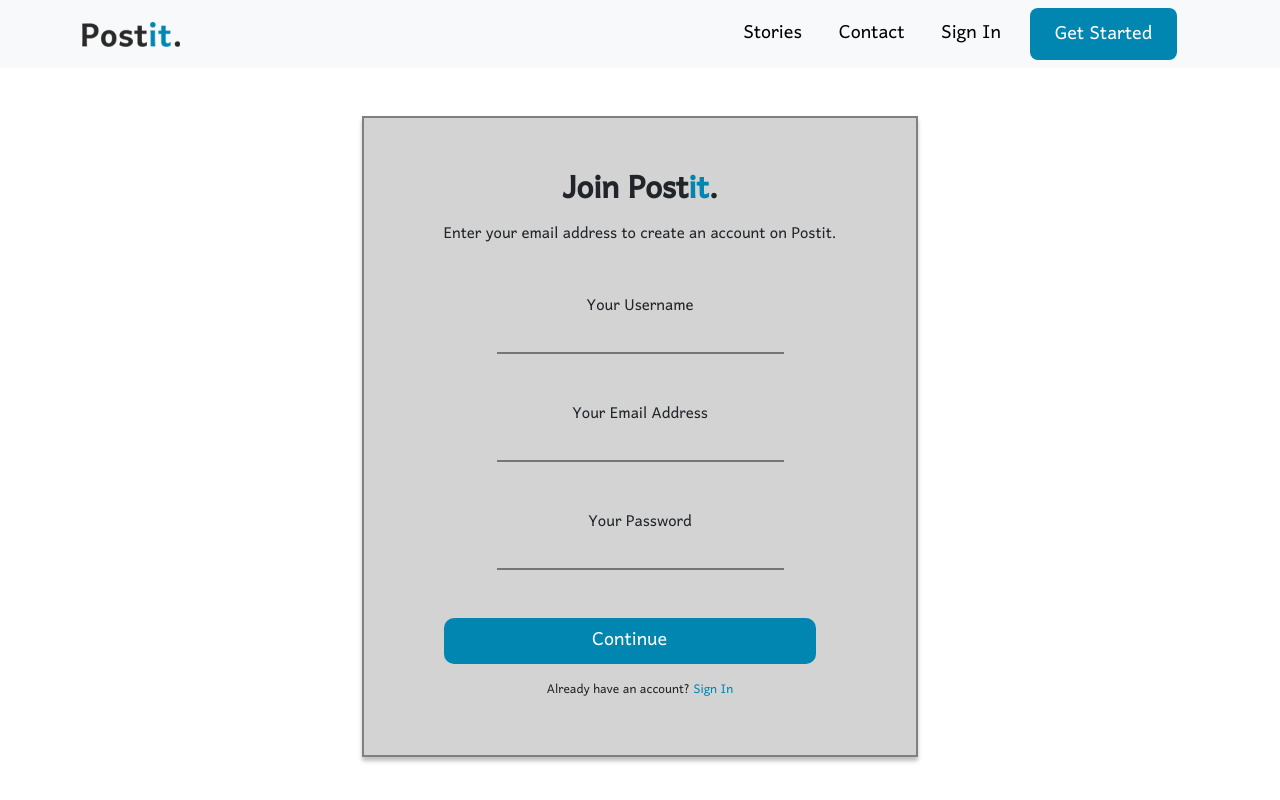
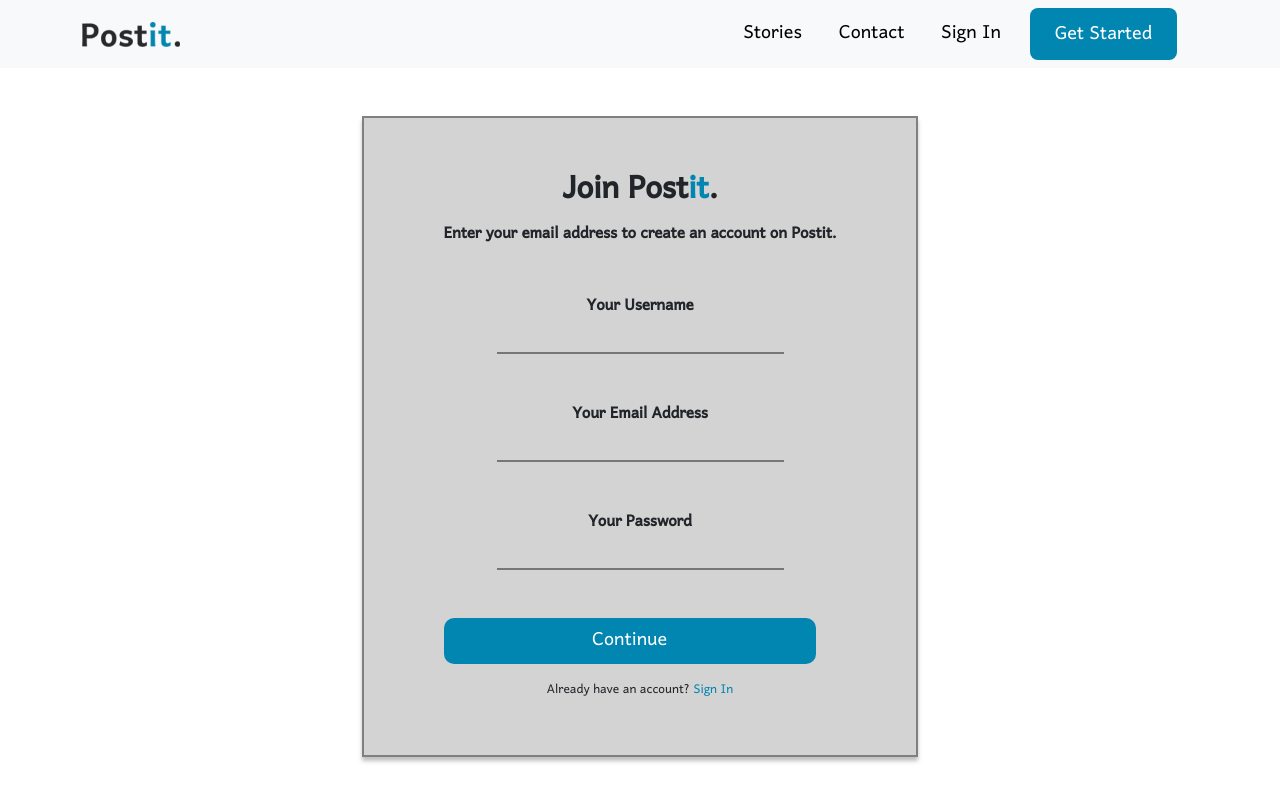
Before and after one commit to lanreonasanya02/postit-blog, a React (Create React App) app: page /register in a window 1280 px wide. Shown: the top 800 px of the page. Built offline with nearby package versions, Linux system fonts and the light colour scheme.

Commit message:
media-queries4

```diff
--- a/src/pages/Login.js
+++ b/src/pages/Login.js
@@ -8,16 +8,18 @@ const Login = () => {
         <div className="py-5">
           <h1 className="fw-bold">Welcome Back</h1>
 
-          <h5>Enter your email address associated with your account.</h5>
+          <h5 className="fw-bold">
+            Enter your email address associated with your account.
+          </h5>
         </div>
 
         <div className="mb-5">
-          <h5>Your Email Address</h5>
+          <h5 className="fw-bold">Your Email Address</h5>
           <input type="email" name="email" id="email" className="input-field" />
         </div>
 
         <div className="mb-5">
-          <h5>Your Password</h5>
+          <h5 className="fw-bold">Your Password</h5>
           <input
             type="password"
             name="password"
--- a/src/pages/Register.js
+++ b/src/pages/Register.js
@@ -10,21 +10,23 @@ const Register = () => {
             Join Post<span>it</span>.
           </h1>
 
-          <h5>Enter your email address to create an account on Postit.</h5>
+          <h5 className="fw-bold">
+            Enter your email address to create an account on Postit.
+          </h5>
         </div>
 
         <div className="mb-5">
-          <h5>Your Username</h5>
+          <h5 className="fw-bold">Your Username</h5>
           <input type="name" name="name" id="name" className="input-field" />
         </div>
 
         <div className="mb-5">
-          <h5>Your Email Address</h5>
+          <h5 className="fw-bold">Your Email Address</h5>
           <input type="email" name="email" id="email" className="input-field" />
         </div>
 
         <div className="mb-5">
-          <h5>Your Password</h5>
+          <h5 className="fw-bold">Your Password</h5>
           <input
             type="password"
             name="password"
```
